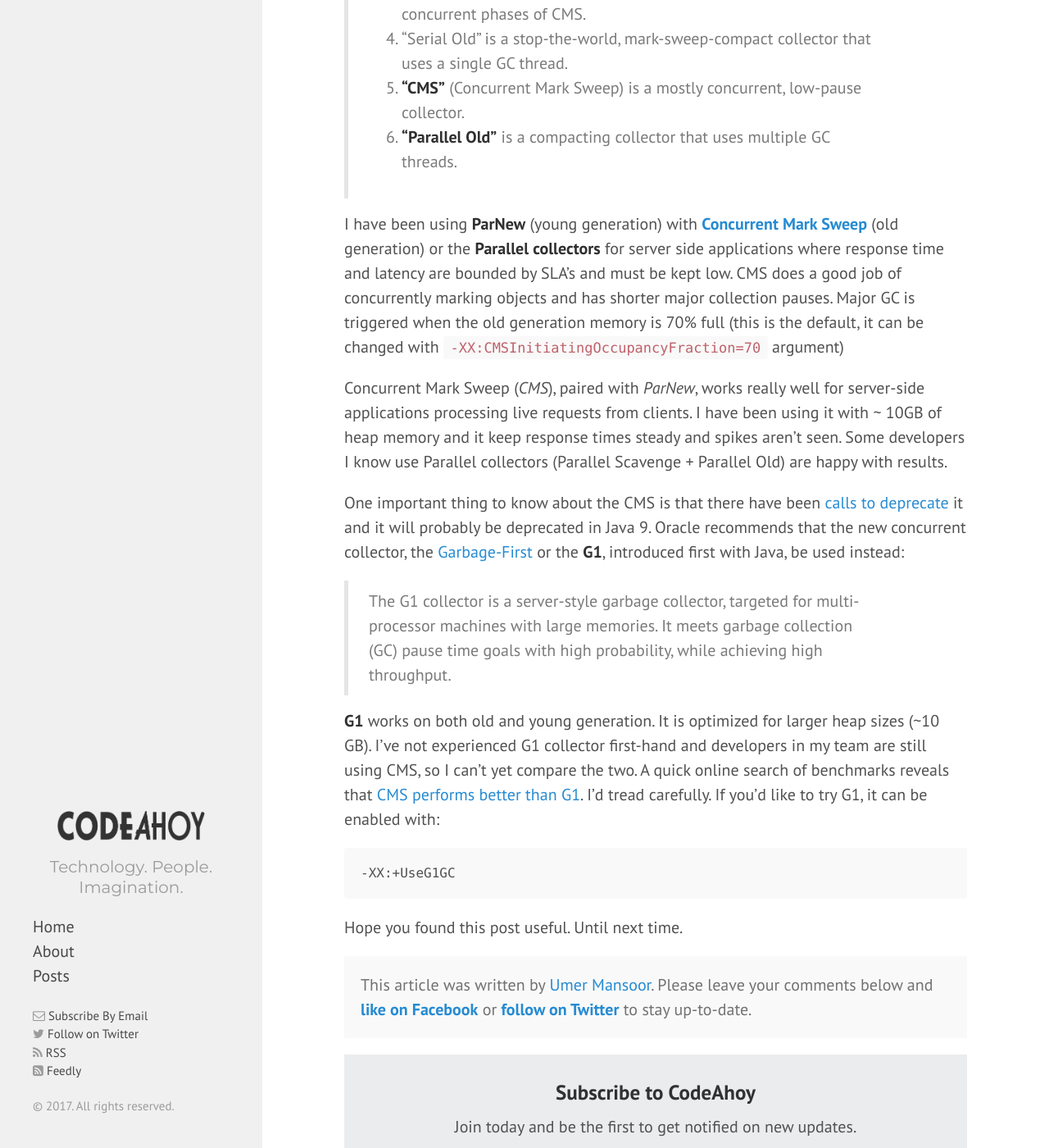
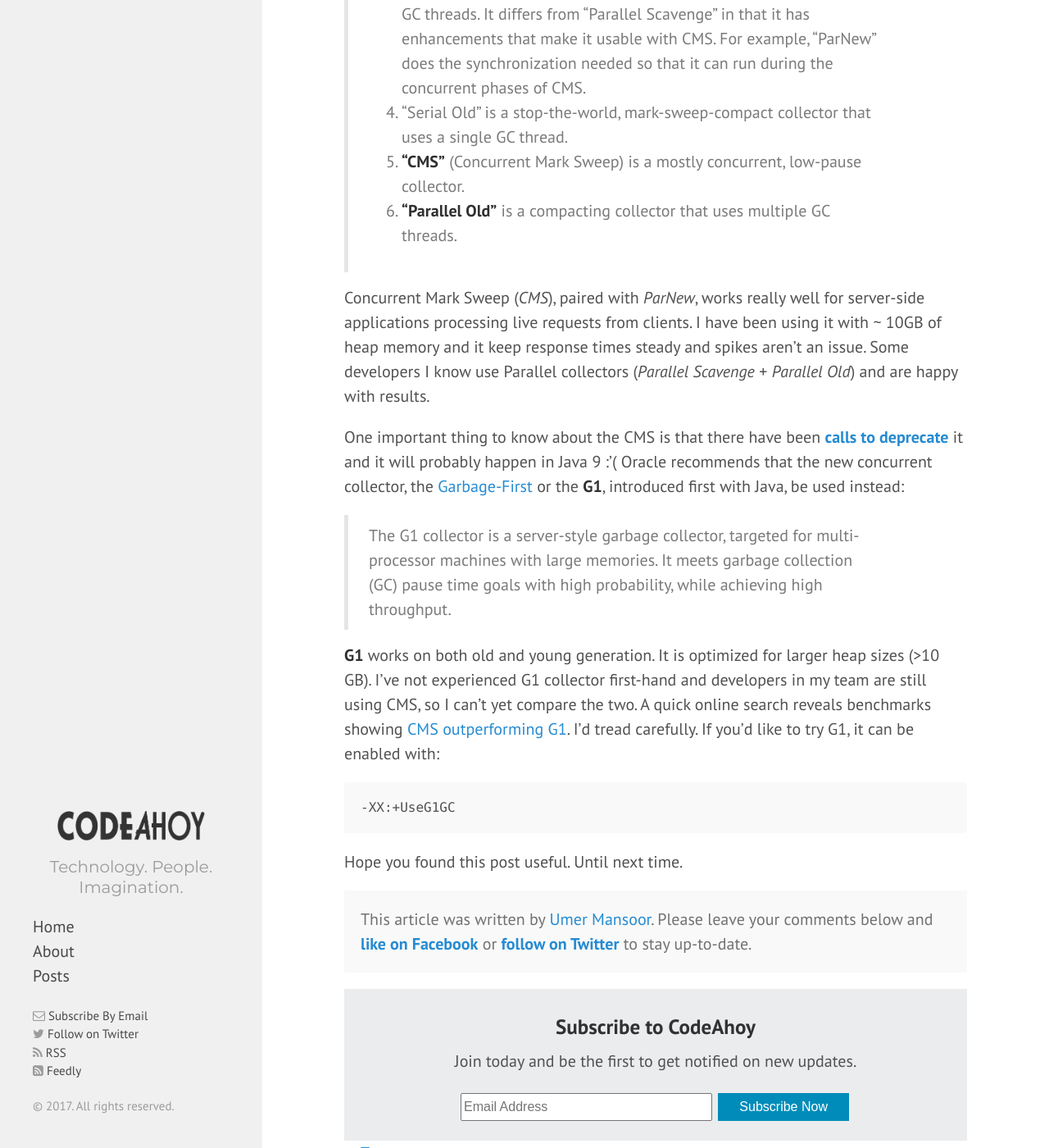
Before and after one commit to talk2viren/umermansoor.github.io, a Jekyll site: the page built from _posts/2017-08-06-basics-of-java-garbage-collection.md, in a window 1280 px wide and 1400 px high, scrolled down 8719 px. Shown: the whole window at 82% size. Built offline with Jekyll 4.4.1, drawn with Linux system fonts in a browser that asks for light colours; nearby versions of some CDN libraries; a script that is not in the unit is left out; comment, search, counter and statistics services are not loaded; some of the changed text lies outside the part shown.

Commit message:
hopefully final - 2 hours write. 3 to edit and fix grammar and structure. fuck

````diff
--- a/_posts/2017-08-06-basics-of-java-garbage-collection.md
+++ b/_posts/2017-08-06-basics-of-java-garbage-collection.md
@@ -17,7 +17,7 @@
 
 <!--more-->
 
-For most applications, the default settings of the JVM work fine. But when you start noticing performance issues caused by garbage collection and giving more heap memory isn't possible, you need to tune and optimize the garbage collection. For most developers, it's a **chore**. It requires patience and a good knowledge of how garbage collection works and an understanding of application's behavior. This post is a high-level overview of Java's garbage collection with some examples of troubleshooting performance issues.
+For most applications, the default settings of the JVM work fine. But when you start noticing performance issues caused by garbage collection and giving more heap memory isn't possible, you need to tune and optimize the garbage collection. For most developers, it's a **chore**. It requires patience, good knowledge garbage collection works and an understanding of application's behavior. This post is a high-level overview of Java's garbage collection with some examples of troubleshooting performance issues.
 
 Let's get started.
 
@@ -90,7 +90,7 @@
 
 From the logs, we can see a few things. The first thing to notice is that there have been 5 minor garbage collections before this one (total of 6.) Eden was 100% used which triggered it. One of survivor space is 39% used and as such has some room available. After the garbage collection is over, we can see that Eden went back to 0% and survivor space increased to 59%. This means that **live objects from Eden and survivor space were moved to second survivor space** and dead one's were garbage collected. How can we tell that some dead objects were collected? We can see that Eden is much larger than survivor space (27328K vs 3392K) and since survivor space size only slightly increased, a large number of objects must have been collected. The **old generation space stayed completely empty** before and after the garbage collection (Recall that the *tenuring threshold* was set to 15.)
 
-Let's try an experiment. Let's run an application that is only creating short-lived objects in multiple threads. Based on what we've discussed so far, **none of these objects should go to the old generation**; minor garbage collection should be able to clean them up.
+Let's try an experiment. Let's run an application that is only creating **short-lived** objects in multiple threads. Based on what we've discussed so far, **none of these objects should go to the old generation**; minor garbage collection should be able to clean them up.
 
 ```java
 private static void createManyShortLivedObjects() {
@@ -129,11 +129,11 @@
  concurrent mark-sweep (<u>old</u>) generation total 6848K, used <b>76K</b>
 </pre>
 
-**Not what we predicted**. We can see that this time, the **old generation received objects right after the first minor** garbage collection. We know that these objects are short-lived and tenuring threshold is set to 15 and this is the first collection. What happened is the following: the application created a large number of objects which filled up Eden space. Minor garbage collection ran and tried to collect garbage. However, most of these short-lived objects were **active** during the GC, i.e. were being referenced from a live thread and being processed. The young generation garbage collector had **no choice but to push these objects to the old generation**. This is bad because the objects that got pushed to the old generation were **prematurely aged** and can only be cleaned up by old generation's major garbage collection which usually takes more time.
+**Not what we predicted**. We can see that this time, the **old generation received objects right after the first minor** garbage collection. We know that these objects are short-lived and tenuring threshold is set to 15 and this is the first collection. What happened is the following: the application created a large number of objects which filled up Eden space. Minor garbage collection ran and tried to collect garbage. However, most of these short-lived objects were **active** during the GC, i.e. were being referenced from a live thread and being processed. The young generation garbage collector had **no choice but to push these objects to the old generation**. This is bad because the objects that got pushed to the old generation were **prematurely aged** and can only be cleaned up by old generation's major garbage collection which usually takes more time. With a particular GC algorithm that we'll cover later, *CMS*, major GC is triggered when the old generation memory is 70% full. This default value can be changed with the `-XX:CMSInitiatingOccupancyFraction=70` argument.
 
 How to fix this? There are several ways. One theoretical way is to estimate the number of active short-lived objects and size the young generation appropriately. Let us make the following changes:
 
-- Young Generation by default is 1/3 of the old generation size. Let's change this using the -`XX:NewRatio=1` which gives young generation more memory (~3.4 MB compared to the 3.0 MB the last time.)
+- Young Generation by default is 1/3 of the total heap. Let's change this using the -`XX:NewRatio=1` which gives young generation more memory (~3.4 MB compared to the 3.0 MB the last time.)
 - Also increase the survivor space ratio using the `-XX:SurvivorRatio=1` argument. (~1.6MB each compared to 0.3 MB the last time.)
 
 The problem was fixed. After 8 minor garbage collections, the old generation space was still empty.
@@ -179,15 +179,13 @@
 5. **"CMS"**  (Concurrent Mark Sweep) is a mostly concurrent, low-pause collector.
 6. **"Parallel Old"** is a compacting collector that uses multiple GC threads.
 
-I have been using **ParNew** (young generation) with [**Concurrent Mark Sweep**](https://docs.oracle.com/javase/9/gctuning/concurrent-mark-sweep-cms-collector.htm#JSGCT-GUID-FF8150AC-73D9-4780-91DD-148E63FA1BFF) (old generation) or the **Parallel collectors** for server side applications where response time and latency are bounded by SLA's and must be kept low. CMS does a good job of concurrently marking objects and has shorter major collection pauses. Major GC is triggered when the old generation memory is 70% full (this is the default, it can be changed with `-XX:CMSInitiatingOccupancyFraction=70` argument)
+Concurrent Mark Sweep (*CMS*), paired with *ParNew*, works really well for server-side applications processing live requests from clients. I have been using it with ~ 10GB of heap memory and it keep response times steady and spikes aren't an issue. Some developers I know use Parallel collectors (*Parallel Scavenge* + *Parallel Old*) and are happy with results.
 
-Concurrent Mark Sweep (*CMS*), paired with *ParNew*, works really well for server-side applications processing live requests from clients. I have been using it with ~ 10GB of heap memory and it keep response times steady and spikes aren't seen. Some developers I know use Parallel collectors (Parallel Scavenge + Parallel Old) are happy with results.
-
-One important thing to know about the CMS is that there have been [calls to deprecate](http://openjdk.java.net/jeps/291) it and it will probably be deprecated in Java 9. Oracle recommends that the new concurrent collector, the [Garbage-First](http://docs.oracle.com/javase/7/docs/technotes/guides/vm/G1.html) or the **G1**, introduced first with Java, be used instead:
+One important thing to know about the CMS is that there have been **[calls to deprecate](http://openjdk.java.net/jeps/291)** it and it will probably happen in Java 9 :'( Oracle recommends that the new concurrent collector, the [Garbage-First](http://docs.oracle.com/javase/7/docs/technotes/guides/vm/G1.html) or the **G1**, introduced first with Java, be used instead:
 
 > The G1 collector is a server-style garbage collector, targeted for multi-processor machines with large memories. It meets garbage collection (GC) pause time goals with high probability, while achieving high throughput.
 
-**G1** works on both old and young generation. It is optimized for larger heap sizes (~10 GB). I've not experienced G1 collector first-hand and developers in my team are still using CMS, so I can't yet compare the two. A quick online search of benchmarks reveals that [CMS performs better](http://blog.novatec-gmbh.de/g1-action-better-cms/) [than G1](https://dzone.com/articles/g1-vs-cms-vs-parallel-gc). I'd tread carefully. If you'd like to try G1, it can be enabled with:
+**G1** works on both old and young generation. It is optimized for larger heap sizes (>10 GB). I've not experienced G1 collector first-hand and developers in my team are still using CMS, so I can't yet compare the two. A quick online search reveals benchmarks showing [CMS outperforming](http://blog.novatec-gmbh.de/g1-action-better-cms/) [G1](https://dzone.com/articles/g1-vs-cms-vs-parallel-gc). I'd tread carefully. If you'd like to try G1, it can be enabled with:
 
 ```
 -XX:+UseG1GC
````
Also changed, not shown: other parts of _posts/2017-08-06-basics-of-java-garbage-collection.md (+2 -2 lines).
